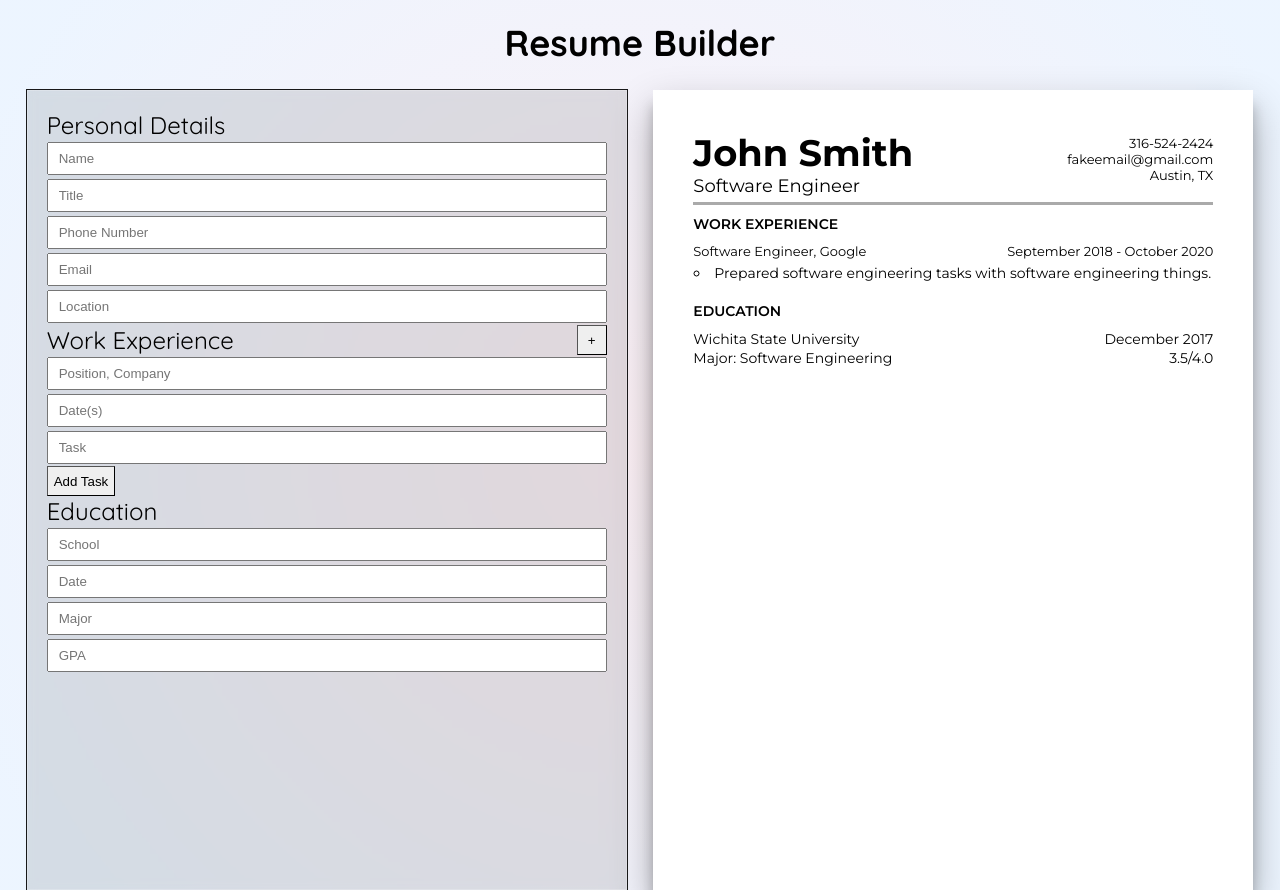
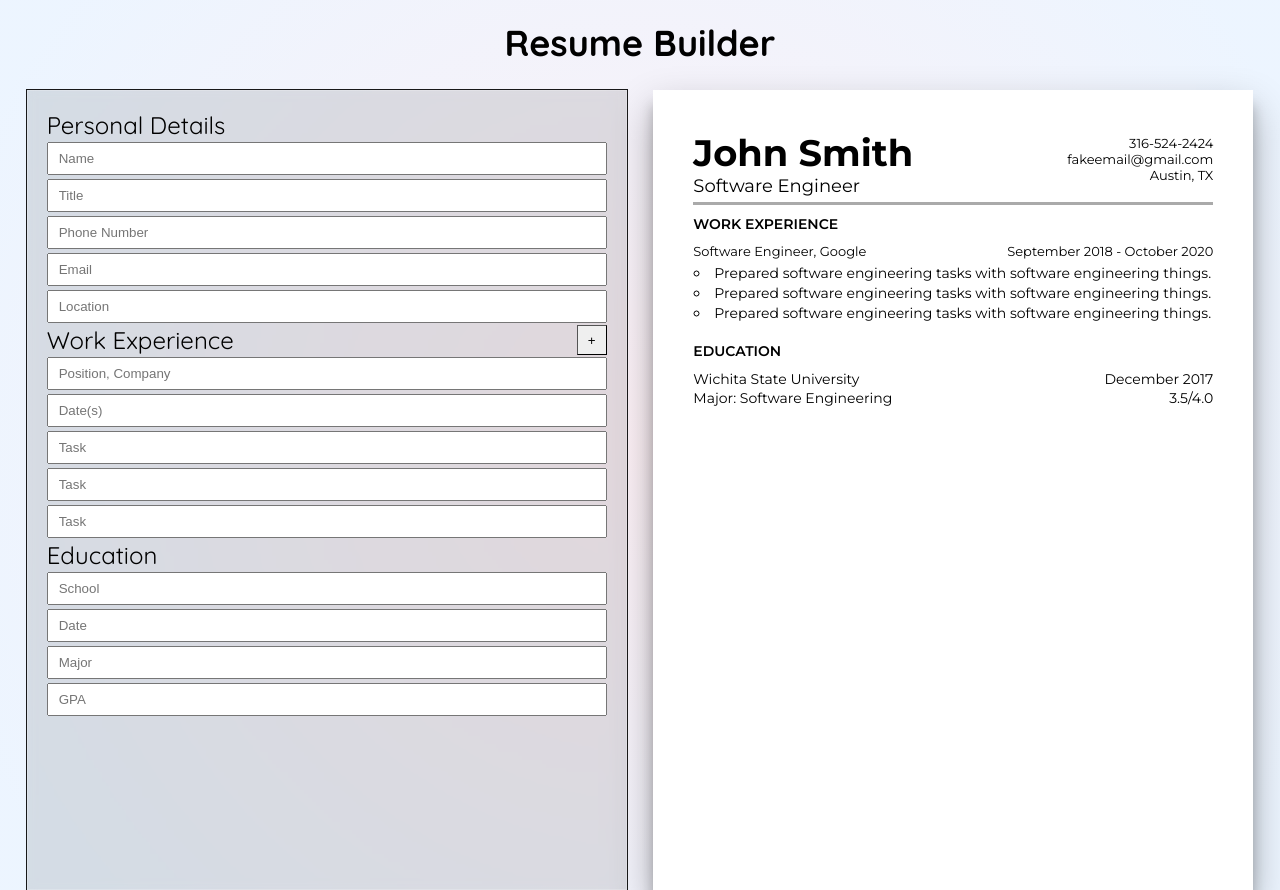
Before and after one commit to Faith-Gray/CV-Application, a React (Vite) app: page / in a window 1280 px wide. Built offline with nearby package versions, Linux system fonts and the light colour scheme.

Commit message:
Made 3 tasks the default per work experience

```diff
--- a/src/App.jsx
+++ b/src/App.jsx
@@ -25,7 +25,7 @@ function App() {
     // I think I need to make the form's use state an array to loop through
 
     const [ WorkExperienceFormData, setWorkExperienceFormData ] = useState(
-      [{jobTitle: "", date: "", task: "", id: uuidv1()}]
+      [{jobTitle: "", date: "", task: "", task2: "", task3: "", id: uuidv1()}]
     );
 
     // function handleChangeExperience(e) {
@@ -59,7 +59,7 @@ function App() {
     };
 
     const handleAddClick = () => {
-      setWorkExperienceFormData([...WorkExperienceFormData, { jobTitle: "", date: "", task: "", id: uuidv1()}]);
+      setWorkExperienceFormData([...WorkExperienceFormData, { jobTitle: "", date: "", task: "", task2: "", task3: "", id: uuidv1()}]);
     };
 
     // setState(
@@ -133,6 +133,8 @@ function App() {
                           <ul className='workTasksList'>
                             {/* {WorkExperienceFormData.map(( x, i) => { */}
                           <li className='workTask'>{WorkExperienceFormData[i].task || "Prepared software engineering tasks with software engineering things."}</li>
+                          <li className='workTask'>{WorkExperienceFormData[i].task2 || "Prepared software engineering tasks with software engineering things."}</li>
+                          <li className='workTask'>{WorkExperienceFormData[i].task3 || "Prepared software engineering tasks with software engineering things."}</li>
                           </ul>
                         </div>
                       {console.log(x)}
--- a/src/Form/WorkExperienceForm.jsx
+++ b/src/Form/WorkExperienceForm.jsx
@@ -54,6 +54,22 @@ function WorkExperienceForm( { WorkExperienceFormData, handleChangeExperience, h
                             name="task"
                         />
 
+                        <input
+                            value={x.task2}
+                            type="text"
+                            onChange={e => handleChangeExperience(e, i)}
+                            placeholder="Task"
+                            name="task2"
+                        />
+
+                        <input
+                            value={x.task3}
+                            type="text"
+                            onChange={e => handleChangeExperience(e, i)}
+                            placeholder="Task"
+                            name="task3"
+                        />
+
                         {/* {WorkExperienceFormData.map((x, i) => {
                             return(
                                 <input
@@ -81,14 +97,14 @@ function WorkExperienceForm( { WorkExperienceFormData, handleChangeExperience, h
                         })} */}
 
 
-                        <input
+                        {/* <input
                             className="addTaskButton"
                             value="Add Task"
                             type="button"
                             onClick={handleAddTask}
                             name="addTaskButton"
 
-                        />
+                        />                 */}
                     </form>
                 );
             })}
```
